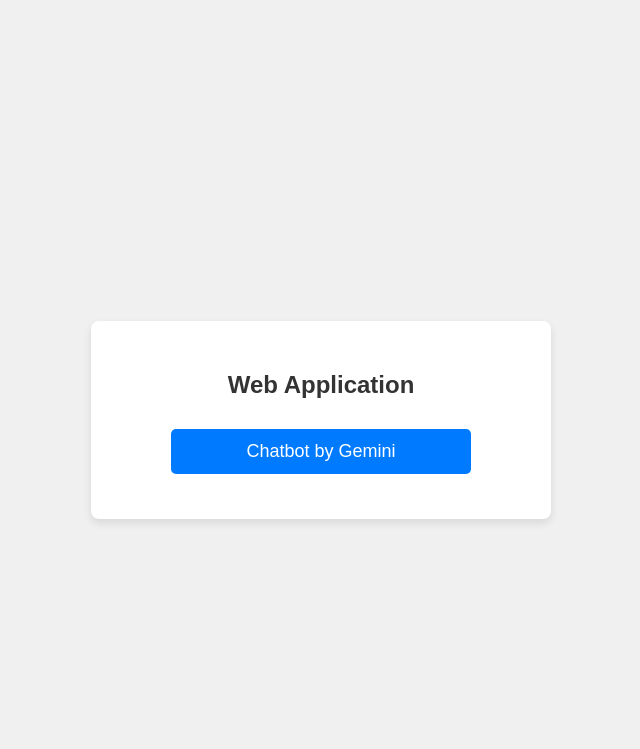
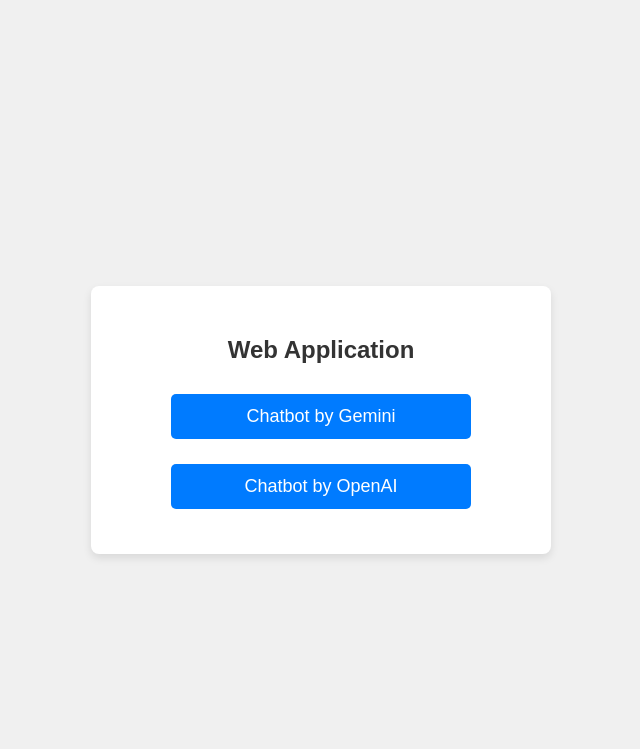
Before and after one commit to syaq1603/dsai_mod5_mod6, a Flask app: page / in a window 1280 px wide. Shown: the top 749 px of the page, without its empty margins (319-959 px from the left). Run offline with Flask 3, Linux system fonts and the light colour scheme; parts of the project's set-up code (start-up, migrations or seed data) failed here and were passed over.

Commit message:
4th commit

```diff
--- a/templates/gemini.html
+++ b/templates/gemini.html
@@ -1,16 +1,14 @@
 <head>
-    <meta name = "viewport" content = "width=device-width,initial-scale=1.0">
-    <link rel = "stylesheet" href = "{{url_for('static',filename='styles.css')}}">
+    <meta name ="viewport" content ="width=device-width,initial-scale=1.0">
+    <link rel="stylesheet" href="{{url_for('static',filename='styles.css')}}">
 </head>
 
 <body>
     <div class="container">
         <h2>Chatbot by Gemini</h2>
-
         <form action="/gemini_reply" method="post">
             <input type = "text" name="q">
             <input type="submit" value="Enter">
         </form>
-
     </div>
 </body>
--- a/templates/index.html
+++ b/templates/index.html
@@ -1,15 +1,18 @@
 <head>
-    <meta name = "viewport" content = "width=device-width, initial-scale=1.0">
-    <link rel = "stylesheet" href = "{{ url_for('static', filename='styles.css')}}">
+    <meta name ="viewport" content ="width=device-width,initial-scale=1.0">
+    <link rel="stylesheet" href="{{url_for('static',filename='styles.css')}}">
+
 </head>
-
-
 <body>
     <div class="container">
         <h2>Web Application</h2>
 
         <form action="/gemini" method="post">
-            <input type="submit" value="Chatbot by Gemini">
+          <input type="submit" value="Chatbot by Gemini">
+        </form>
+
+        <form action="/openai" method="post">
+          <input type="submit" value="Chatbot by OpenAI">
         </form>
 
     </div>
```
Also changed, not shown: app.py (+10 -0 lines), templates/gemini_reply.html (+3 -5 lines), README.md (added).
